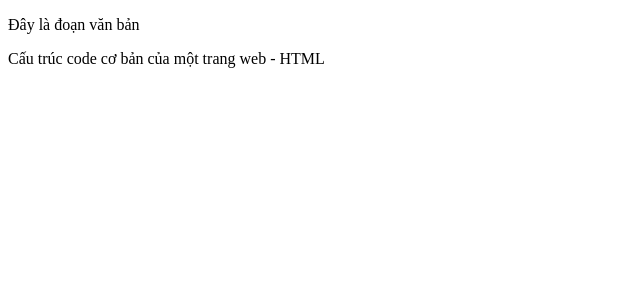
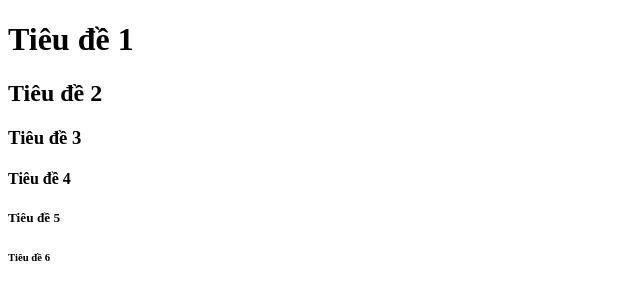
Before and after one commit to Paul-nguyen2908/HTML-CSS-az, a plain HTML site: page index.html in a window 1280 px wide. Shown: the whole page, without its empty margins (0-640 px from the left). Drawn offline with Linux system fonts and the light colour scheme.

Commit message:
heading-tags

```diff
--- a/index.html
+++ b/index.html
@@ -6,7 +6,11 @@
     <title>Đây là tiêu đề trang web</title>
   </head>
   <body>
-    <p>Đây là đoạn văn bản</p>
-    <p>Cấu trúc code cơ bản của một trang web - HTML</p>
+    <h1>Tiêu đề 1</h1>
+    <h2>Tiêu đề 2</h2>
+    <h3>Tiêu đề 3</h3>
+    <h4>Tiêu đề 4</h4>
+    <h5>Tiêu đề 5</h5>
+    <h6>Tiêu đề 6</h6>
   </body>
 </html>
```
